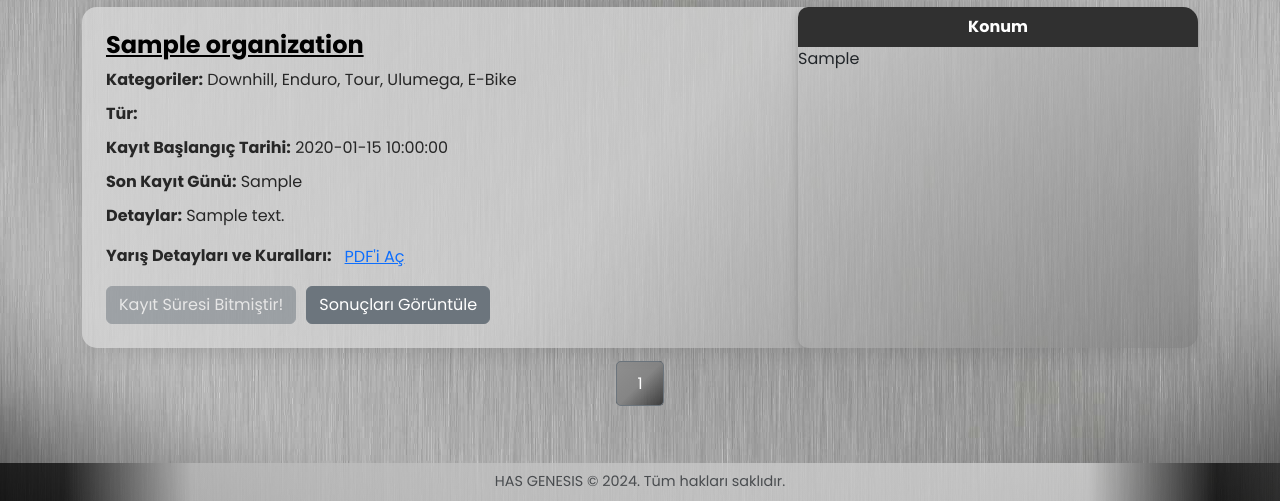
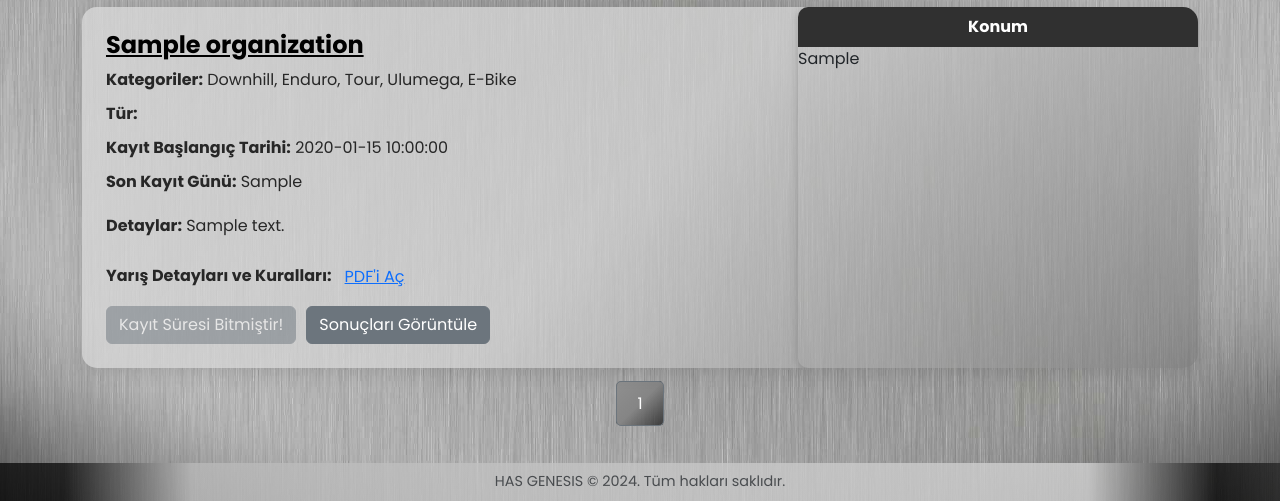
Before and after one commit to mevlutcanmercan/hasgenesis, a PHP site: page /hasgenesis/organizations in a window 1280 px wide. Shown: the part 299-800 px from the top of the page. Run offline with PHP 8.4, Linux system fonts and the light colour scheme; tables that the repository leaves empty or names only in its code hold one stand-in row (values such as "Sample post"); some libraries are stand-ins or nearby versions.

Commit message:
all fixes

```diff
--- a/communication.php
+++ b/communication.php
@@ -114,7 +114,7 @@ if ($_SERVER["REQUEST_METHOD"] == "POST") {
                 <div class="row mb-3 fade-in">
                     <div class="col">
                         <label for="telefon" class="form-label">Telefon*</label>
-                        <input type="text" class="form-control" id="telefon" name="telefon" value="<?= $is_logged_in ? $user_data['telefon'] : '' ?>" <?= $is_logged_in ? 'readonly style="opacity:0.5;"' : 'required' ?>>
+                        <input type="number" class="form-control" id="telefon" name="telefon" value="<?= $is_logged_in ? $user_data['telefon'] : '' ?>" <?= $is_logged_in ? 'readonly style="opacity:0.5;"' : 'required' ?>>
                     </div>
                     <div class="col">
                         <label for="eposta" class="form-label">E-posta*</label>
--- a/css/organizations.css
+++ b/css/organizations.css
@@ -29,7 +29,7 @@ h1 {
 }
 
 .organization-card:hover {
-    transform: translateY(-5px); /* Hover efekt */
+
 }
 
 .card-content {
@@ -64,6 +64,34 @@ h1 {
     border-radius: 10px; /* Yuvarlak köşe */
     overflow: hidden; /* Taşan içerik gizleniyor */
     box-shadow: 0 2px 10px rgba(0, 0, 0, 0.2); /* Harita gölgesi */
+}
+
+.details-container {
+    background-color: #f9f9f900; /* Açık gri arka plan */
+    border-radius: 5px; /* Kenarları yuvarlatma */
+    padding: 10px; /* İç kenar boşluğu */
+    padding-left: 0px;
+    max-height: 200px; /* Maksimum yükseklik, ihtiyaca göre ayarlayın */
+    overflow-y: auto; /* Dikey kaydırma çubuğu için otomatik taşma */
+}
+
+/* Kaydırma çubuğu stilleri */
+.details-container::-webkit-scrollbar {
+    width: 8px; /* Kaydırma çubuğu genişliği */
+}
+
+.details-container::-webkit-scrollbar-track {
+    background: #f1f1f1; /* Kaydırma çubuğu arka planı */
+    border-radius: 10px; /* Arka planın kenarlarını yuvarlat */
+}
+
+.details-container::-webkit-scrollbar-thumb {
+    background: #888; /* Kaydırma çubuğu "kolu" */
+    border-radius: 10px; /* Kaydırma çubuğu "kolu" kenarlarını yuvarlat */
+}
+
+.details-container::-webkit-scrollbar-thumb:hover {
+    background: #555; /* Kaydırma çubuğu "kolu" hover rengi */
 }
 
 .map-container iframe {
--- a/css/registrations.css
+++ b/css/registrations.css
@@ -8,7 +8,10 @@ body {
     background-size: cover;
     background-position: center;
 }
-
+.small-muted {
+    font-size: 0.85em; /* Metni biraz küçült */
+    color: rgb(0, 0, 0); /* Soluk hale getir */
+}
 .container {
 
     margin: 20px auto;
--- a/dB/database.php
+++ b/dB/database.php
@@ -1,7 +1,7 @@
 <?php
 $servername = "localhost";
 $username = "root";
-$password = "1234";
+$password = "";
 $dbname = "hasgenesis";
 
 $conn = new mysqli($servername, $username, $password, $dbname);
--- a/organizations.php
+++ b/organizations.php
@@ -162,7 +162,7 @@ $org_result = $conn->query($org_query);
                             <p class='card-text'><strong>Tür:</strong> {$row['type']}</p> <!-- Tür bilgisi eklendi -->
                             <p class='card-text'><strong>Kayıt Başlangıç Tarihi:</strong> {$row['register_start_date']}</p>
                             <p class='card-text'><strong>Son Kayıt Günü:</strong> {$row['last_register_day']}</p>
-                            <p class='card-text'><strong>Detaylar:</strong> {$row['details']}</p>";
+                            <p class='card-text details-container'><strong>Detaylar:</strong> " . nl2br(htmlspecialchars($row['details'])) . "</p>";
 
             // Fiyatları yazdır
             if (strtotime($row['last_register_day']) >= time()) { // Kayıt süresi geçmemişse fiyatları göster
```
Also changed, not shown: admin/admincss/organizations-admin.css (+29 -1 lines), admin/communication-management.php (+18 -5 lines), admin/organizations-admin.php (+11 -11 lines), news.php (+15 -2 lines), news_details.php (+23 -2 lines), registrations.php (+7 -2 lines), images/kapak-min (2).jpg (added), 5 other files.
